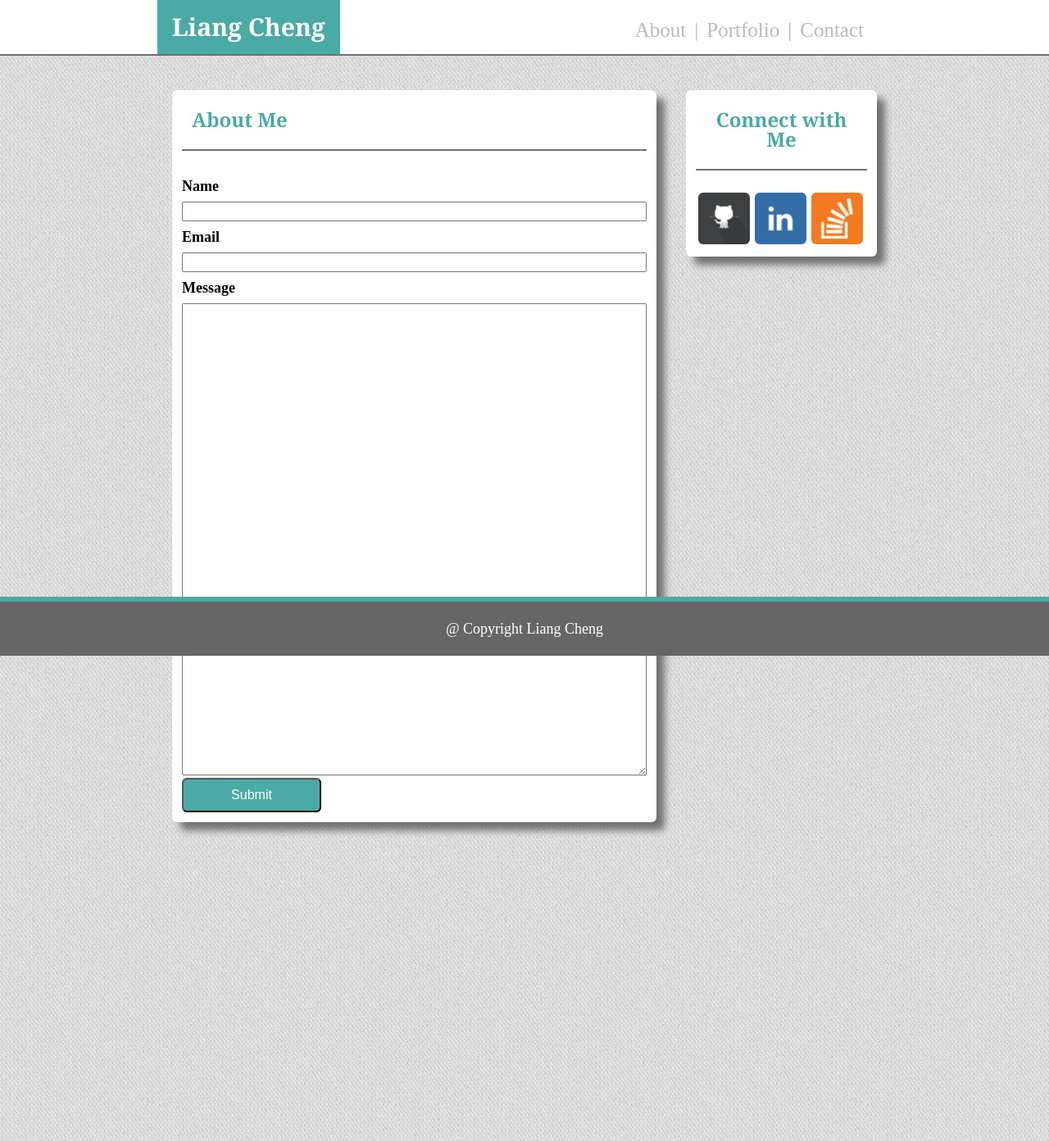
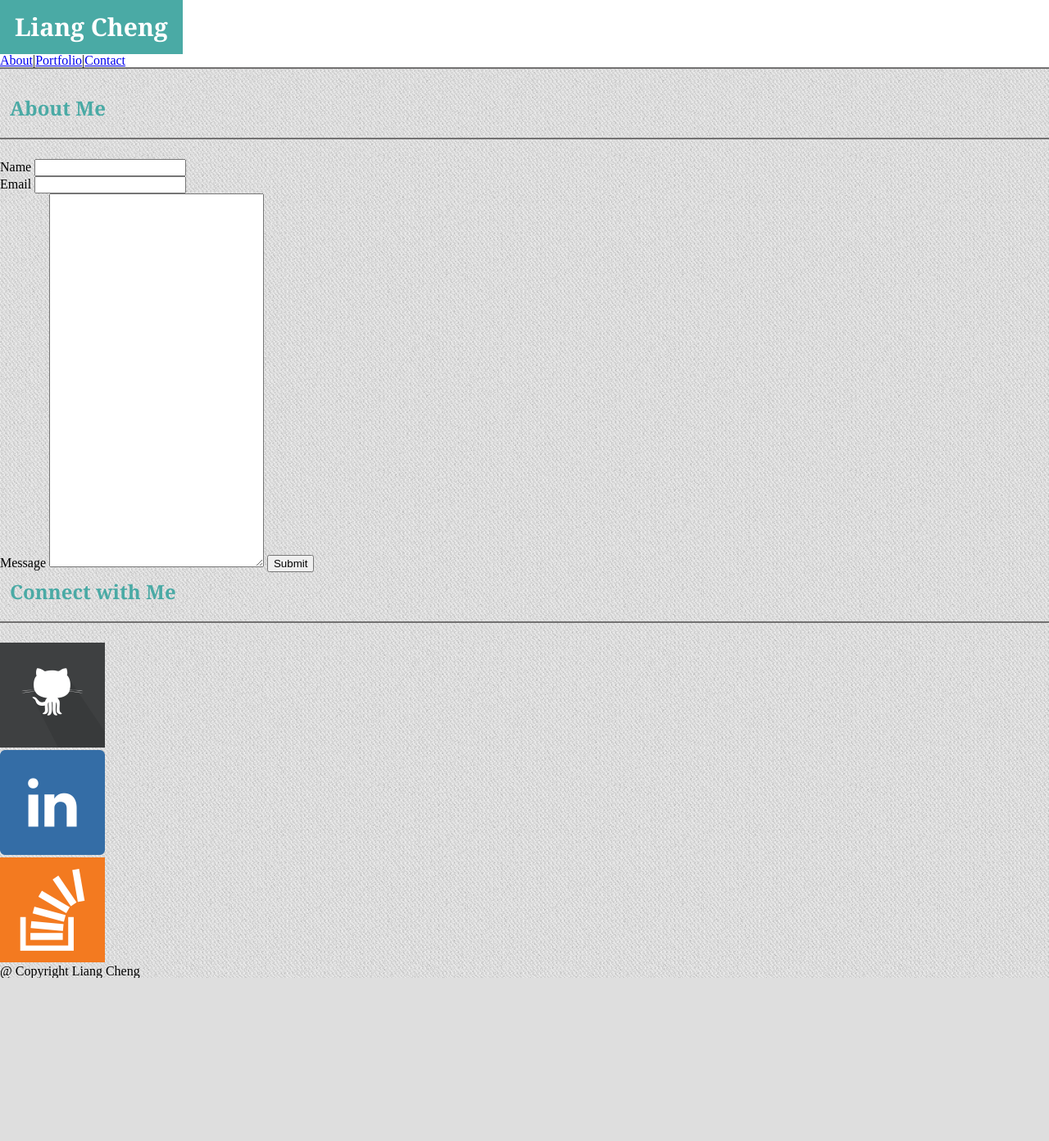
Before and after one commit to lcheng6/Bootstrap-Portfolio, a PHP site: page /contact.html in a window 1280 px wide. Shown: the whole page at 82% size. After the commit the page ends 1193 px from the top, so only its background shows below. Run offline with PHP 8.4, Linux system fonts and the light colour scheme.

Commit message:
clean up from hw1

```diff
--- a/css/style.css
+++ b/css/style.css
@@ -38,200 +38,3 @@ h2 {
 	padding: 12px 12px 24px 12px;
 	margin-bottom: 24px;
 }
-label {
-	font-size:18px;
-	font-weight:700;
-}
-#container {
-	width: 70%;
-    min-height: 100%;
-    margin: 0 auto;
-    clear: both;
-}
-
-
-#nav-header-container {
-	width:100%;
-	background-color: white;
-	overflow:auto;
-}
-#nav-header {
-	width: 70%;
-	height:100%;
-	margin:auto;
-}
-#profile-title {
-	font-weight:bold;
-	font-size:30px;
-	color:white;
-	background:#4eaaa4;
-	text-align: center;
-	float:left;
-	padding:20px;
-}
-
-#profile-title h1{
-	display:inline-block;
-
-}
-
-#navLinks {
-	float: right;
-	height:100%;
-	padding:12px;
-	margin:12px;
-}
-
-#navLinks nav {
-	font-size:25px;
-	color: #bbb;
-}
-
-#navLinks nav a {
-	text-decoration: none;
-	color:#bbb;
-	border-color:black;
-	padding-left:10px;
-	padding-right:10px;
-}
-
-#navLinks nav a:hover {
-	font-size:23px;
-	font-weight:700;
-	color:#4AAAA5;
-}
-#about-me-section {
-	overflow:auto;
-	height:1300px;
-}
-/*
-#about_me {
-	padding-top:12px;
-	padding-right:12px;
-	padding-bottom:24px;
-	padding-left:12px;
-}
-*/
-
-#about-me-description, #connect-with-me, #contact-me-section{
-	box-shadow: 10px 10px 10px #727171;
-	border-radius:6px;
-	padding:12px;
-}
-
-#about-me-description{
-	background:white;
-	width:66%;
-	float:left;
-	margin:2%;
-}
-#about-me {
-
-}
-#about-me-description img{
-	width:33%;
-	height:auto;
-	/*display:block;*/
-	clear:both;
-	margin:10px;
-	float:left;
-}
-
-#about-me-description p{
-	/*display:flex;*/
-	padding:12px;
-	/*float:left;*/
-	font-size:25px;
-}
-
-#connect-with-me {
-	width:26%;
-	margin:2%;
-	float:left;
-	background:white;
-	text-align:center;
-	/*padding:12px;*/
-}
-
-#portfolio-single-image {
-	width:50%;
-	padding:2%;
-	margin:0 auto;
-	float:left;
-	position:relative;
-}
-
-#portfolio-single-image img{
-	width:100%;
-	border-radius:6px;
-}
-
-#portfolio-single-image figcaption{
-	color:white;
-	font:bold 24px;
-	background:rgb(0, 0, 0);
-	background:rgba(74,170, 165, 0.5);
-	position:absolute;
-	width:100%;
-	left:10px;
-	bottom:50px;
-	text-align:center;
-	line-height:50px;
-}
-
-#connect-with-me img{
-	width:30%;
-	margin:1.5%;
-	float:left;
-	border-radius:6px;
-}
-
-div.footer {
-	border-top: 6px solid #4aaaa5;
-	background-color: #666;
-	color: #fff;
-	clear: both;
-	text-align:center;
-	font-size:18px;
-	font-weight: 300;
-	width: 100%;
-	padding: 24px;
-	margin-top: 150px;
-	/* FIXED FOOTER */
-	position:fixed;
-   	left:0px;
-   	bottom:0px;
-}
-
-#contact-me-section {
-	background:white;
-	width:66%;
-	float:left;
-	margin:2%;
-}
-
-#contact-me-section label {
-	width:100%;
-	display:inline-block;
-	padding-top:10px;
-	padding-bottom:10px;
-}
-
-#contact-me-section input, textarea {
-	width:100%;
-	display:inline-block;
-	font-size:16px;
-}
-
-#button {
-	padding:10px;
-	background-color:#4aaaa5;
-	color:#fff;
-	width:30%;
-	border-radius:6px;
-	font-size:16px;
-
-}
-#button:hover {
-	font-size:24px;
-}
```
Also changed, not shown: index.html (+5 -4 lines).
